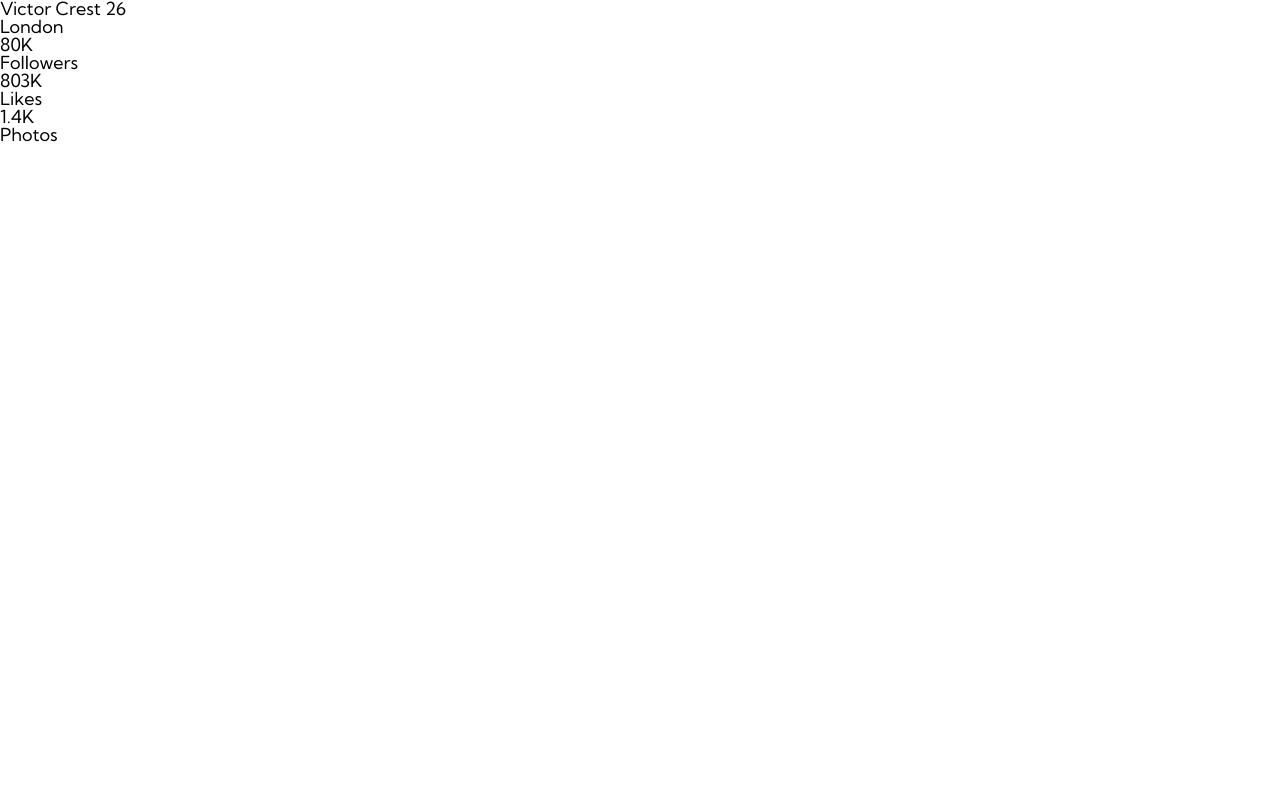
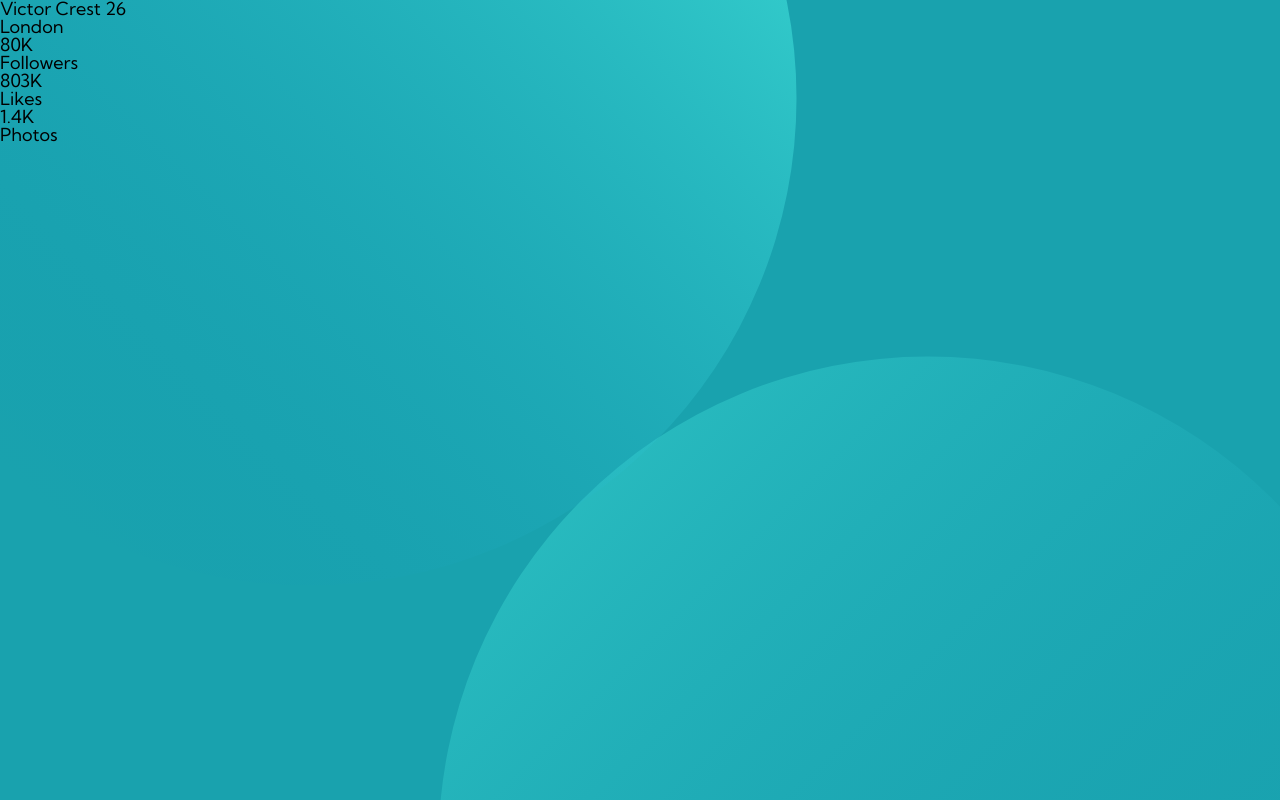
Before and after one commit to Zachcos/FeMentor-ProfileCardComponent, a plain HTML site: page index.html in a window 1280 px wide. Drawn offline with Linux system fonts and the light colour scheme.

Commit message:
Add background styles

```diff
--- a/scss/styles.scss
+++ b/scss/styles.scss
@@ -20,3 +20,11 @@ html {
   font-family: "Kumbh Sans";
   font-weight: 400;
 }
+
+.full-wrap {
+  background: url("../images/bg-pattern-top.svg") no-repeat -60% 220%,
+    url("../images/bg-pattern-bottom.svg") no-repeat 145% -200%;
+  background-color: $darkCyan;
+  width: 100vw;
+  height: 100vh;
+}
```
Also changed, not shown: css/styles.css, 1 other file.
